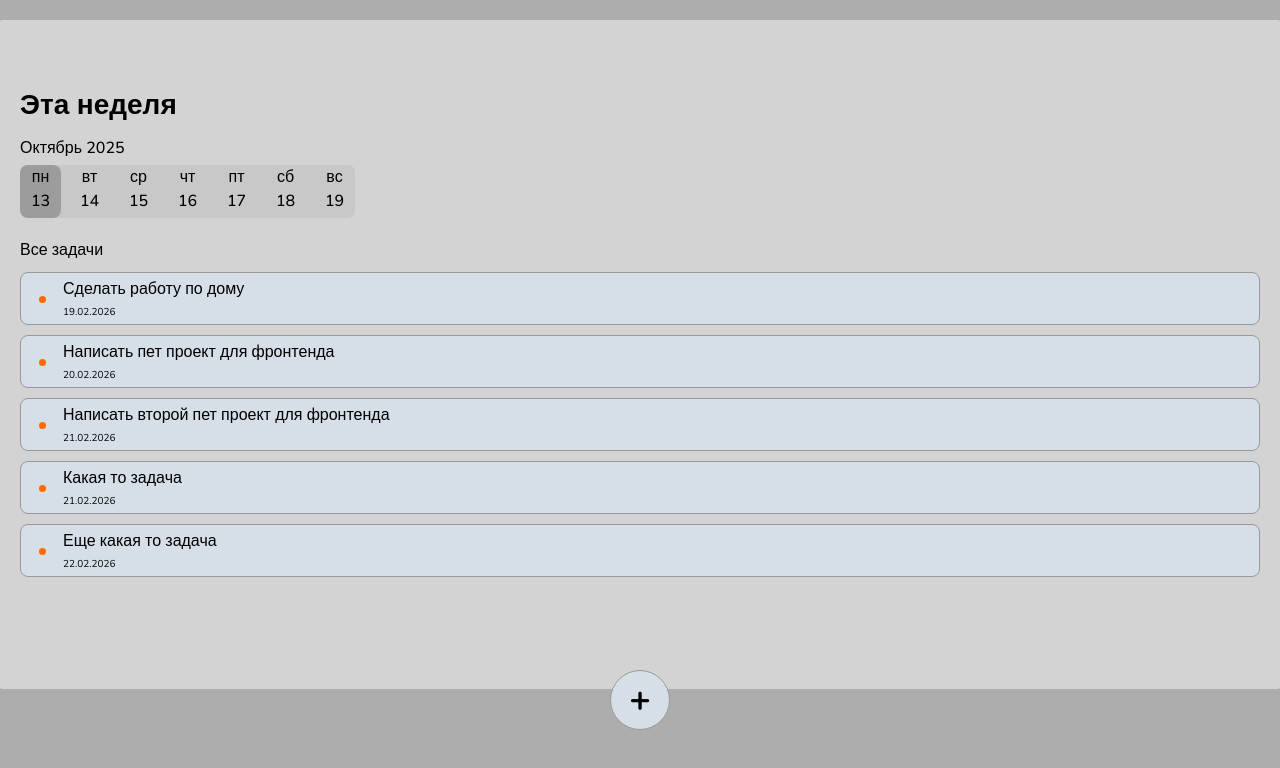
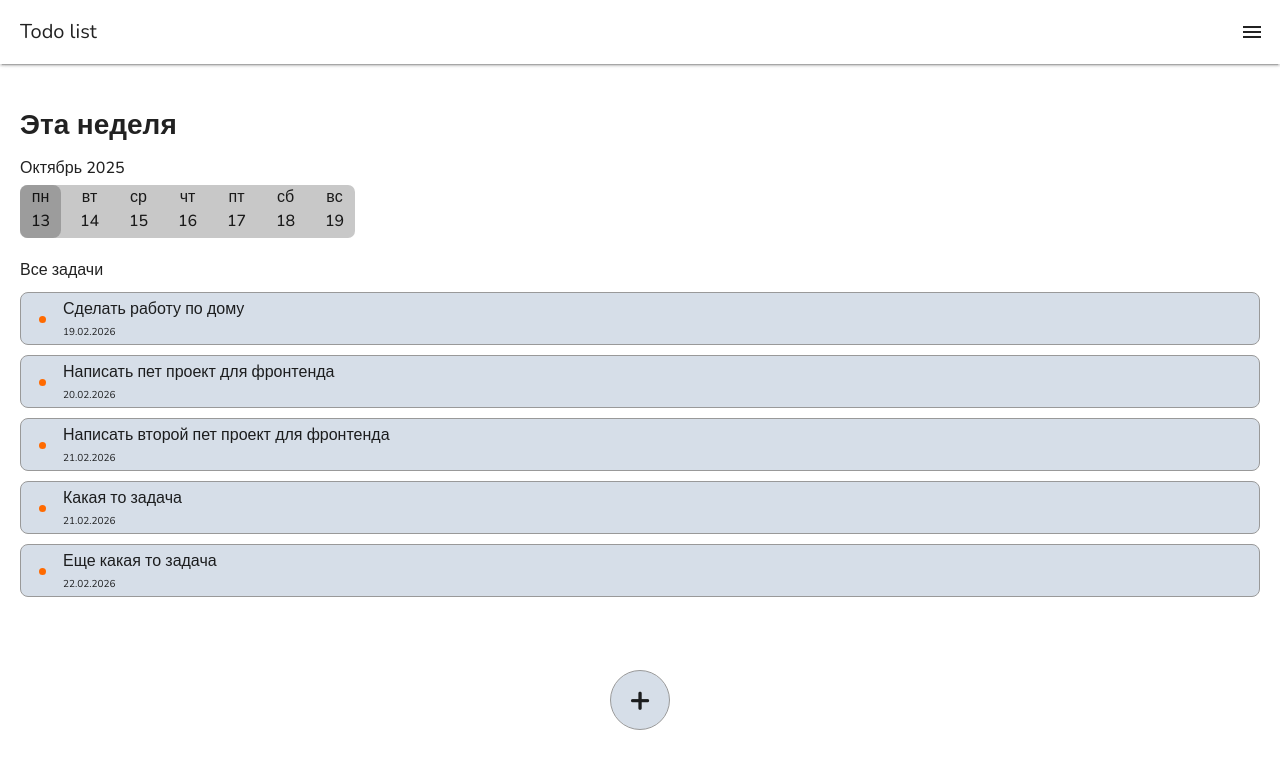
Before and after one commit to Dendru/to-do-list, a Vue app: page / in a window 1280 px wide. Shown: the top 768 px of the page. Built offline with nearby package versions, Linux system fonts and the light colour scheme.

Commit message:
feat: add header bar, side menu and reset selected day button (closes #16)

```diff
--- a/src/App.vue
+++ b/src/App.vue
@@ -1,5 +1,8 @@
 <template>
-  <div class="app">
+  <v-app class="app">
+    <header-bar @toggle-drawer="drawer = !drawer"></header-bar>
+    <side-menu v-model="drawer"></side-menu>
+    <v-main>
       <h2 class="title">Эта неделя</h2>
       <p class="month-and-year">{{ monthYear }}</p>
       <div class="week" @click="selectDayAndOpenCalendar">
@@ -17,25 +20,30 @@
         class="calendar"
         @date-selected="handleDateSelect"
       ></calendar-picker>
+      <v-btn v-if="selectedDay" @click="selectedDay = null">Сбросить день</v-btn>
       <p v-if="!selectedDay">Все задачи</p>
       <tasks-page :selected-day="selectedDay" @open="dialog = true"></tasks-page>
       <task-form></task-form>
       <button class="add-button" @click="store.open()">+</button>
-  </div>
+    </v-main>
+  </v-app>
 </template>
 
 <script setup>
 import { ref, computed } from "vue";
+import { useDialogStore } from "./stores/dialog";
 import CalendarPicker from "./components/CalendarPicker.vue";
 import TasksPage from "./components/TasksPage.vue";
 import TaskForm from "./components/TaskForm.vue";
-import { useDialogStore } from "./stores/dialog";
+import HeaderBar from "./components/HeaderBar.vue";
+import SideMenu from "./components/SideMenu.vue";
 
 const calendarOpen = ref(false);
+const drawer = ref(false);
 const date = ref(new Date());
-const selectedDay = ref(null);
 const week = ref([]);
 const store = useDialogStore();
+const selectedDay = ref(null)
 
 const currentMonth = ref(date.value.getMonth());
 const currentYear = ref(date.value.getFullYear());
--- /dev/null
+++ b/src/components/HeaderBar.vue
@@ -0,0 +1,15 @@
+<template>
+  <v-app-bar app dense :elevation="2">
+    <template v-slot:append>
+      <v-app-bar-nav-icon @click="$emit('toggle-drawer')"></v-app-bar-nav-icon>
+    </template>
+    <v-app-bar-title>Todo list</v-app-bar-title>
+  </v-app-bar>
+</template>
+
+<script setup>
+const emit = defineEmits(['toggle-drawer'])
+</script>
+
+<style>
+</style>
--- /dev/null
+++ b/src/components/SideMenu.vue
@@ -0,0 +1,25 @@
+<template>
+  <v-navigation-drawer :model-value="modelValue" right temporary @update:model-value="emit('update:modelValue', $event)" >
+    <!-- <v-list>
+      <v-list-item>
+        <v-list-item-title>Фильтры задач</v-list-item-title>
+      </v-list-item>
+      <v-list-item>
+        <v-checkbox label="Только важные задачи" />
+      </v-list-item>
+      <v-list-item>
+        <v-btn @click="applyFilters">Применить</v-btn>
+      </v-list-item>
+    </v-list> -->
+  </v-navigation-drawer>
+</template>
+
+<script setup>
+const props = defineProps({
+    modelValue: Boolean
+});
+const emit = defineEmits(['update:modelValue'])
+</script>
+
+<style>
+</style>
--- a/src/stores/tasks.js
+++ b/src/stores/tasks.js
@@ -47,7 +47,6 @@ export const useTasksStore = defineStore('tasks', () => {
             checked: false,
         },
     ]);
-
     const editableTask = ref(null)
 
     function addTask(task) {
--- a/src/style.css
+++ b/src/style.css
@@ -4,8 +4,7 @@
   box-sizing: border-box;
 }
 
-html,
-body {
+.app {
   margin: 0;
   padding: 0;
   background-color: #adadad;
@@ -23,8 +22,6 @@ p {
 }
 .app {
   position: relative;
-  /* max-width: 375px;
-  min-height: 812px; */
   padding: 20px;
   border-radius: 2px;
   margin-top: 20px;
@@ -32,7 +29,6 @@ p {
 }
 
 .title {
-  margin-top: 44px;
   margin-bottom: 9px;
   font-size: 28px;
   font-weight: bold;
```
Lines whose indentation alone changed are shown as unchanged.
